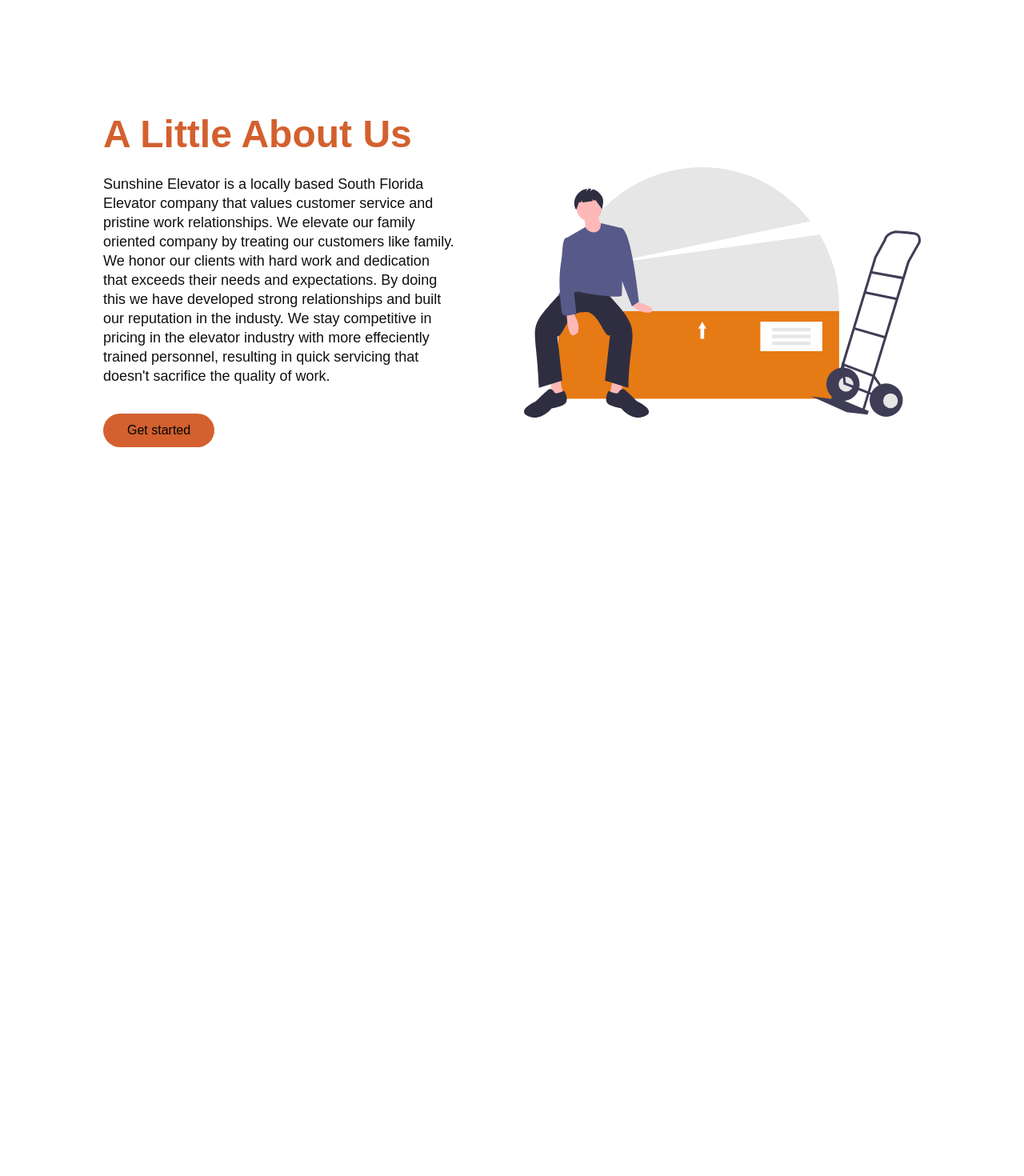
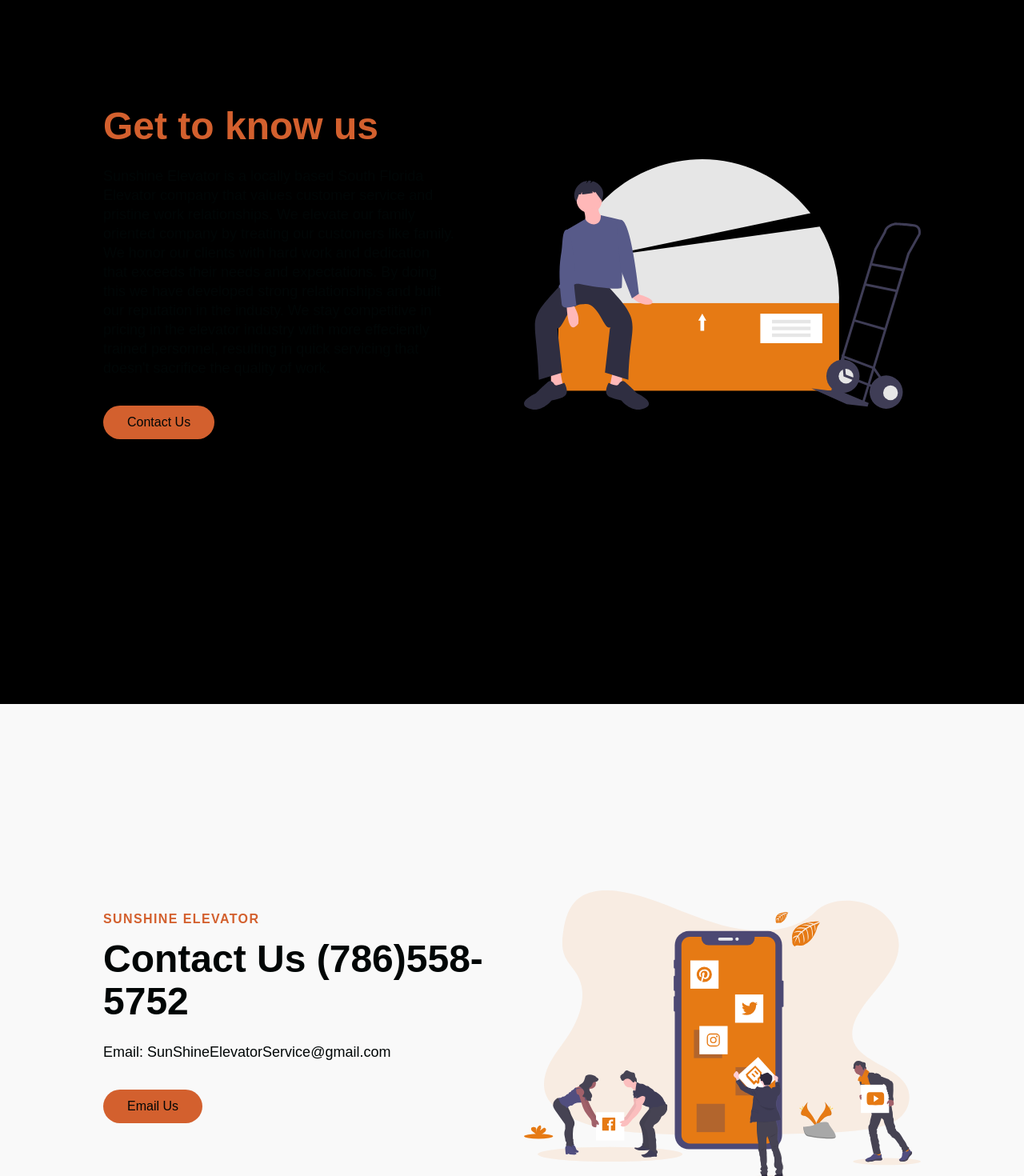
Before and after one commit to EJcodes/SunshineElevatorRevamp, a React (Create React App) app in the folder sunshine-elevators-webapp/: page / in a window 1280 px wide. Shown: the part 1000-2470 px from the top of the page at 80% size. Before the commit the page ends 1810 px from the top, so only its background shows below. Built offline with nearby package versions, Linux system fonts and the light colour scheme; a web font is replaced by a local one.

Commit message:
changed a few colors on the description aka darkText

```diff
--- a/sunshine-elevators-webapp/public/index.html
+++ b/sunshine-elevators-webapp/public/index.html
@@ -25,7 +25,7 @@
       Learn how to configure a non-root public URL by running `npm run build`.
     -->
     <link href="https://fonts.googleapis.com/css2?family=Encode+Sans+Expanded:wght@400;700&display=swap" rel="stylesheet">
-    <title>React App</title>
+    <title>SunShine Elevator</title>
   </head>
   <body>
     <noscript>You need to enable JavaScript to run this app.</noscript>
--- a/sunshine-elevators-webapp/src/Components/HeroSection/HeroElements.js
+++ b/sunshine-elevators-webapp/src/Components/HeroSection/HeroElements.js
@@ -9,7 +9,7 @@
     justify-content: center;
     align-items: center;
     padding: 0 30px;
-    height: 950px;
+    height: 940px;
     position: relative;
     z-index: 1;
 
@@ -25,7 +25,6 @@
         z-index: 2;
     }
 `;
-
 
 export const HeroBg = styled.div`
     position: absolute;
--- a/sunshine-elevators-webapp/src/Components/HeroSection/index.js
+++ b/sunshine-elevators-webapp/src/Components/HeroSection/index.js
@@ -27,7 +27,7 @@
             </HeroBg>
             <HeroContent>
                 <HeroH1>
-                    Sunshine Elevator South Florida
+                    Sunshine Elevator
                 </HeroH1>
                 <HeroP>
                     "We strive for excellence"
--- a/sunshine-elevators-webapp/src/Components/InfoSection/Data.js
+++ b/sunshine-elevators-webapp/src/Components/InfoSection/Data.js
@@ -1,12 +1,12 @@
 export const homeObjOne = {
     id: 'about',
     lightBg: false,
-    lightText: true,
-    lightTextDesc: true,
+    lightText: false,
+    lightTextDesc: false,
     // topLine: 'Sunshine Elevator',
-    headline: 'A Little About Us',
+    headline: 'Get to know us',
     description: `Sunshine Elevator is a locally based South Florida Elevator company that values customer service and pristine work relationships. We elevate our family oriented company by treating our customers like family. We honor our clients with hard work and dedication that exceeds their needs and expectations. By doing this we have developed strong relationships and built our reputation in the industy. We stay competitive in pricing in the elevator industry with more effeciently trained personnel, resulting in quick servicing that doesn't sacrifice the quality of work.`,
-    buttonLabel: 'Get started',
+    buttonLabel: 'Contact Us',
     imgStart: false,
     img:'./images/svg-6.svg',
     alt: 'Desc fo the image',
@@ -16,16 +16,16 @@
 };
 
 export const homeObjTwo = {
-    id: 'Services',
-    lightBg: false,
+    id: 'contactus',
+    lightBg: true,
     lightText: true,
     lightTextDesc: true,
-    topLine: 'Sunshine Elevator Services',
-    headline: 'Services',
-    description: ``,
-    buttonLabel: 'Get started',
+    topLine: 'Sunshine Elevator',
+    headline: 'Contact Us (786)558-5752',
+    description: `Email: SunShineElevatorService@gmail.com`,
+    buttonLabel: 'Email Us',
     imgStart: false,
-    img:'./images/svg-6.svg',
+    img:'./images/svg-4.svg',
     alt: 'Desc fo the image',
     dark: true,
     primary: true,
--- a/sunshine-elevators-webapp/src/Components/InfoSection/infoElements.js
+++ b/sunshine-elevators-webapp/src/Components/InfoSection/infoElements.js
@@ -2,8 +2,9 @@
 
 
 export const InfoContainer = styled.div`
+    height: 940px;
     color: #fff;
-    background: ${({lightBg}) => (lightBg ? '#f9f9f9' : '#10606')};
+    background: ${({lightBg}) => (lightBg ? '#f9f9f9' : '#000')};
 
     @media screen and (max-width: 834xp) {
         padding: 100px 0;
@@ -55,7 +56,7 @@
 `;
 
 export const TopLine = styled.p`
-    color: #010606;
+    color: #D3602E;;
     font-size: 16px;
     line-height: 16px;
     font-weight: 700;
@@ -69,7 +70,7 @@
     font-size: 48px;
     line-height: 1.1;
     font-weight: 600;
-    color:${({ lightText }) => (lightText ? '#D3602E' : '#fff')};
+    color:${({ lightText }) => (lightText ? '#010606' : '#D3602E')};
 
     @media screen and (max-width: 480px){
         font-size: 32px;
@@ -81,7 +82,7 @@
     margin-bottom: 35px;
     font-size: 18px;
     line-height: 24px;
-    color: ${({ darkText }) => (darkText ? '#D3602E' : "#101010")};
+    color: ${({ darkText }) => (darkText ? '#101010' : "#010606")};
 `;
 
 
--- a/sunshine-elevators-webapp/src/Pages/index.js
+++ b/sunshine-elevators-webapp/src/Pages/index.js
@@ -1,7 +1,7 @@
 import React,{ useState } from 'react';
 import HeroSection from '../Components/HeroSection';
 import InfoSection from '../Components/InfoSection';
-import { homeObjOne } from '../Components/InfoSection/Data';
+import { homeObjOne, homeObjTwo } from '../Components/InfoSection/Data';
 import Navbar from '../Components/Navbar';
 import Sidebar from '../Components/Sidebar';
 
@@ -20,7 +20,8 @@
           <Sidebar isOpen={isOpen} toggle={toggle} />
           <Navbar toggle={toggle}  />
           <HeroSection/>
-    <InfoSection {...homeObjOne}/>
+          <InfoSection {...homeObjOne}/>
+          <InfoSection {...homeObjTwo}/>
         </>
     );
 };
```
